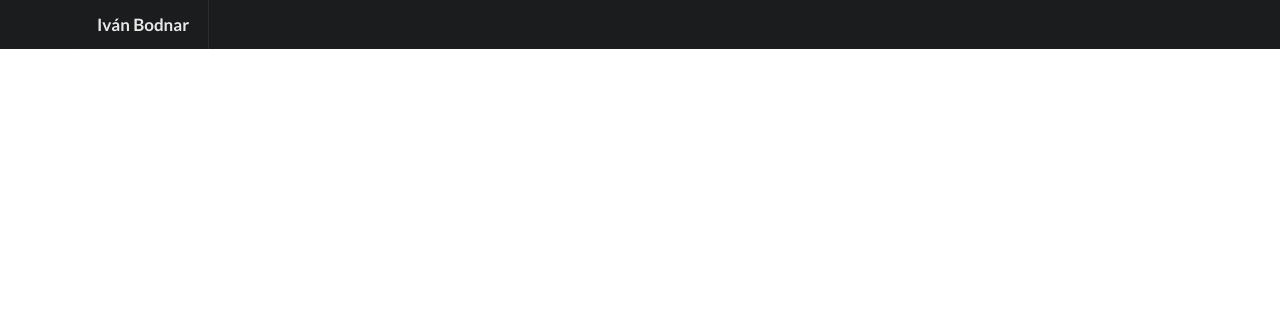
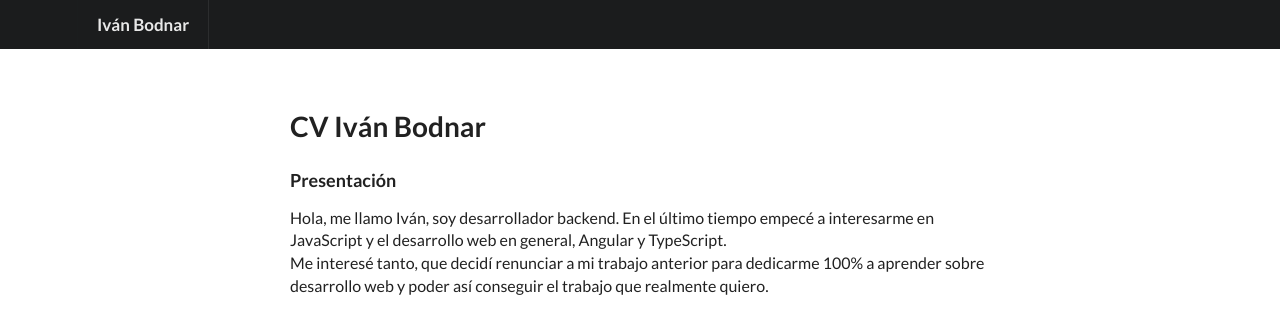
Before and after one commit to IvanBodnar/ivanbodnar.github.io, a website: page index.html in a window 1280 px wide. Drawn offline with Linux system fonts and the light colour scheme.

Commit message:
Título y presentación

```diff
--- a/css/main.css
+++ b/css/main.css
@@ -0,0 +1,4 @@
+
+.main.container {
+    margin-top: 7em;
+}
--- a/index.html
+++ b/index.html
@@ -9,13 +9,27 @@
     <link rel="stylesheet" href="css/main.css">
 </head>
 <body>
+    <!--Header Menu-->
     <div class="ui fixed inverted huge menu">
         <div class="ui container">
-            <div class="header item">
-                Iván Bodnar
-            </div>
+            <div class="header item">Iván Bodnar</div>
         </div>
     </div>
+
+    <!--Main-->
+    <div class="ui main text container">
+        <h1 class="ui header">CV Iván Bodnar</h1>
+        <h3>Presentación</h3>
+        <p>
+            Hola, me llamo Iván, soy desarrollador backend. En el último
+            tiempo empecé a interesarme en JavaScript y el desarrollo web en general,
+            Angular y TypeScript.<br>
+            Me interesé tanto, que decidí renunciar a mi trabajo anterior para dedicarme
+            100% a aprender sobre desarrollo web y poder así conseguir el trabajo que
+            realmente quiero.
+        </p>
+    </div>
+
 
     <script src="js/jquery.min.js"></script>
     <script src="js/semantic.min.js"></script>
```
